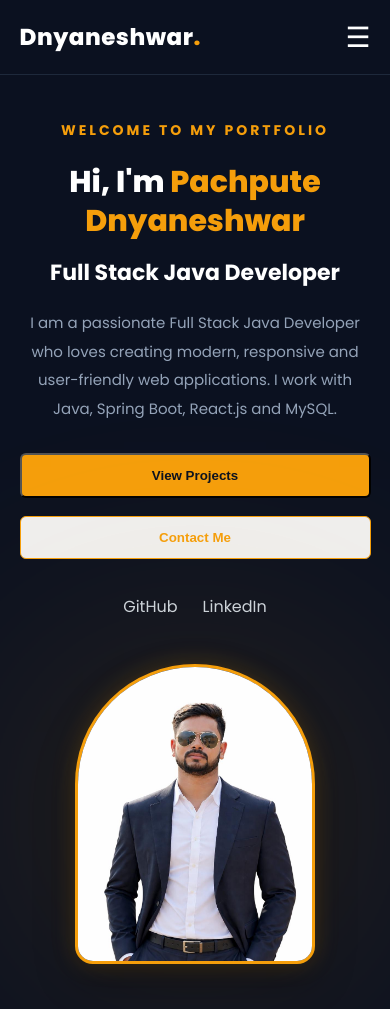
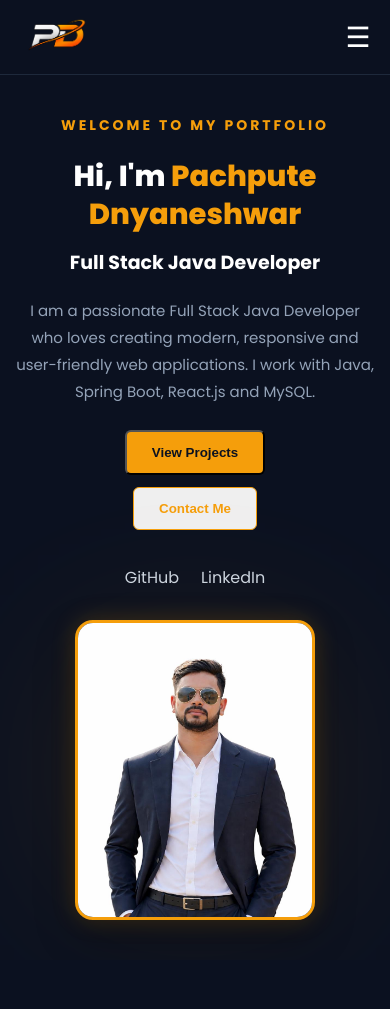
Before and after one commit to Dnyaneshwar2001Pachpute/my-portfolio, a React (Vite) app: page / in a window 390 px wide. After the commit the page ends 960 px from the top, so only its background shows below. Built offline with nearby package versions, Linux system fonts and the light colour scheme.

Commit message:
logo and profile photo

```diff
--- a/src/App.css
+++ b/src/App.css
@@ -175,316 +175,145 @@
 
 /* TABLET */
 
-@media (max-width: 900px) {
-  .photo-frame {
-    width: 300px;
-    height: 370px;
-    border-radius: 22px;
-  }
-}
-
-/* MOBILE */
-
-@media (max-width: 768px) {
-  .hero-photo {
-    width: 100%;
-  }
-
-  .photo-frame {
-    width: 280px;
-    height: 350px;
-    border-radius: 20px;
-  }
-}
-
-/* SMALL MOBILE */
-
-@media (max-width: 400px) {
-  .photo-frame {
-    width: 240px;
-    height: 300px;
-    border-radius: 18px;
-  }
-}
-
-/* ==============================
-   ANIMATIONS
-================================= */
-
-@keyframes slideLeft {
-  from {
-    opacity: 0;
-    transform: translateX(-50px);
-  }
-
-  to {
-    opacity: 1;
-    transform: translateX(0);
-  }
-}
-
-@keyframes slideRight {
-  from {
-    opacity: 0;
-    transform: translateX(50px);
-  }
-
-  to {
-    opacity: 1;
-    transform: translateX(0);
-  }
-}
-
-/* ==============================
+/* =================================
    TABLET RESPONSIVE
 ================================= */
 
 @media (max-width: 900px) {
   .hero {
     padding: 50px 5%;
-    gap: 35px;
+    gap: 30px;
+  }
+
+  .hero-content h1 {
+    font-size: 42px;
   }
 
   .photo-frame {
     width: 290px;
     height: 350px;
-    border-radius: 145px 145px 18px 18px;
-  }
-
-  .hero-content h1 {
-    font-size: 42px;
+    border-radius: 20px;
   }
 }
 
-/* ==============================
+/* =================================
    MOBILE RESPONSIVE
 ================================= */
 
 @media (max-width: 768px) {
+
   .hero {
+    width: 100%;
+    min-height: auto;
+    box-sizing: border-box;
     flex-direction: column;
+    justify-content: center;
+    align-items: center;
     text-align: center;
-    padding: 45px 5%;
-    gap: 45px;
+    padding: 50px 20px;
+    gap: 35px;
   }
 
   .hero-content {
     width: 100%;
+    max-width: 100%;
+    flex: none;
+    text-align: center;
   }
 
   .hero-content h1 {
-    font-size: 36px;
+    font-size: clamp(30px, 8vw, 36px);
+    line-height: 1.3;
   }
 
   .hero-content h2 {
-    font-size: 22px;
+    font-size: 21px;
   }
 
   .description {
     font-size: 15px;
-    margin-left: auto;
-    margin-right: auto;
+    line-height: 1.8;
+    margin: 0 auto 25px;
   }
 
-  .hero-buttons,
+  .hero-buttons {
+    justify-content: center;
+    gap: 12px;
+  }
+
   .social-links {
     justify-content: center;
+    gap: 22px;
   }
+
+  /* Profile Photo Box */
 
   .hero-photo {
     width: 100%;
+    flex: none;
+    display: flex;
+    justify-content: center;
+    align-items: center;
+    position: relative;
   }
 
   .photo-frame {
-    width: 280px;
-    height: 350px;
-    border-radius: 140px 140px 18px 18px;
+    width: min(280px, 80vw);
+    height: auto;
+    aspect-ratio: 4 / 5;
+    border: 3px solid #f59e0b;
+    border-radius: 20px;
+    overflow: hidden;
+    box-sizing: border-box;
+  }
+
+  .photo-frame img {
+    width: 100%;
+    height: 100%;
+    object-fit: cover;
+    object-position: center top;
+    display: block;
+  }
+
+  .photo-glow {
+    width: 230px;
+    height: 230px;
+    filter: blur(90px);
   }
 }
 
-/* ==============================
+/* =================================
    SMALL MOBILE
 ================================= */
 
 @media (max-width: 400px) {
+
+  .hero {
+    padding: 40px 15px;
+    gap: 30px;
+  }
+
   .hero-content h1 {
-    font-size: 30px;
+    font-size: 29px;
+  }
+
+  .hero-content h2 {
+    font-size: 19px;
   }
 
   .photo-frame {
-    width: 240px;
-    height: 300px;
-    border-radius: 120px 120px 18px 18px;
+    width: min(240px, 78vw);
+    aspect-ratio: 4 / 5;
+    height: auto;
+    border-radius: 18px;
   }
 
   .hero-buttons {
     flex-direction: column;
+    align-items: center;
+  }
+
+  .hero-buttons a {
+    width: fit-content;
   }
 }
-
-
-/* PROJECTS SECTION */
-
-.projects {
-  background: #0b1020;
-  color: white;
-  padding: 90px 4%;
-}
-
-.projects-container {
-  max-width: 1400px;
-  margin: auto;
-}
-
-.projects-heading {
-  text-align: center;
-  margin-bottom: 55px;
-}
-
-.projects-heading p {
-  color: #ffa000;
-  font-size: 14px;
-  font-weight: bold;
-  letter-spacing: 3px;
-  margin-bottom: 15px;
-}
-
-.projects-heading h2 {
-  font-size: 42px;
-  font-weight: 800;
-}
-
-.projects-heading h2 span {
-  color: #ffa000;
-}
-
-.projects-heading .project-intro {
-  color: #a7b3c8;
-  margin-top: 15px;
-  font-size: 16px;
-}
-
-.projects-grid {
-  display: grid;
-  grid-template-columns: repeat(3, 1fr);
-  gap: 28px;
-}
-
-.project-card {
-  background: #111a2d;
-  border: 1px solid #26334b;
-  border-radius: 14px;
-  overflow: hidden;
-  transition: 0.3s ease;
-}
-
-.project-card:hover {
-  transform: translateY(-8px);
-  border-color: #ffa000;
-  box-shadow: 0 10px 30px rgba(255, 160, 0, 0.12);
-}
-
-.project-image {
-  width: 100%;
-  height: 210px;
-  overflow: hidden;
-  background: #ffffff;
-}
-
-.project-image img {
-  width: 100%;
-  height: 100%;
-  object-fit: cover;
-  transition: 0.4s ease;
-}
-
-.project-card:hover .project-image img {
-  transform: scale(1.06);
-}
-
-.project-info {
-  padding: 24px;
-}
-
-.project-number {
-  color: #ffa000;
-  font-size: 13px;
-  font-weight: bold;
-}
-
-.project-info h3 {
-  font-size: 22px;
-  margin: 12px 0;
-}
-
-.project-info p {
-  color: #a7b3c8;
-  font-size: 14px;
-  line-height: 1.8;
-  min-height: 75px;
-}
-
-.project-tech {
-  display: flex;
-  flex-wrap: wrap;
-  gap: 9px;
-  margin: 20px 0;
-}
-
-.project-tech span {
-  color: #ffa000;
-  background: #202b40;
-  padding: 7px 11px;
-  border-radius: 5px;
-  font-size: 12px;
-}
-
-.project-links {
-  display: flex;
-  gap: 12px;
-  margin-top: 22px;
-}
-
-.project-links a {
-  text-decoration: none;
-  font-size: 14px;
-  font-weight: bold;
-  padding: 11px 15px;
-  border-radius: 5px;
-  transition: 0.3s;
-}
-
-.project-demo {
-  background: #ffa000;
-  color: #0b1020;
-}
-
-.project-github {
-  border: 1px solid #ffa000;
-  color: #ffa000;
-}
-
-.project-links a:hover {
-  opacity: 0.8;
-  transform: translateY(-2px);
-}
-
-@media (max-width: 950px) {
-  .projects-grid {
-    grid-template-columns: repeat(2, 1fr);
-  }
-}
-
-@media (max-width: 600px) {
-  .projects {
-    padding: 65px 5%;
-  }
-
-  .projects-grid {
-    grid-template-columns: 1fr;
-  }
-
-  .projects-heading h2 {
-    font-size: 32px;
-  }
-}
--- a/src/components/Navbar.css
+++ b/src/components/Navbar.css
@@ -13,17 +13,21 @@
   z-index: 100;
 }
 
-/* Logo */
-.navbar-logo a {
-  color: #ffffff;
+.navbar-logo {
+  display: flex;
+  align-items: center;
   text-decoration: none;
-  font-size: 27px;
-  font-weight: 800;
-  letter-spacing: 0.5px;
 }
 
-.navbar-logo span {
-  color: #f59e0b;
+.navbar-logo img {
+  width: 75px;
+  height: 65px;
+  object-fit: contain;
+  transition: transform 0.3s ease;
+}
+
+.navbar-logo img:hover {
+  transform: scale(1.08);
 }
 
 /* Navigation links */
--- a/src/components/Navbar.jsx
+++ b/src/components/Navbar.jsx
@@ -12,12 +12,15 @@ function Navbar() {
   return (
     <nav className="navbar">
 
-      {/* Logo */}
-      <div className="navbar-logo">
-        <NavLink to="/" onClick={closeMenu}>
-          Dnyaneshwar<span>.</span>
-        </NavLink>
-      </div>
+      {/* Logo  */}
+      <NavLink to="/" className="navbar-logo">
+      <img
+      src="/images/pd-logo.png"
+      alt="PD Logo"
+      />
+      </NavLink>
+
+
 
       {/* Navigation links */}
       <ul className={`navbar-links ${menuOpen ? "active" : ""}`}>
```
Also changed, not shown: public/images/pd-logo.png (added).
